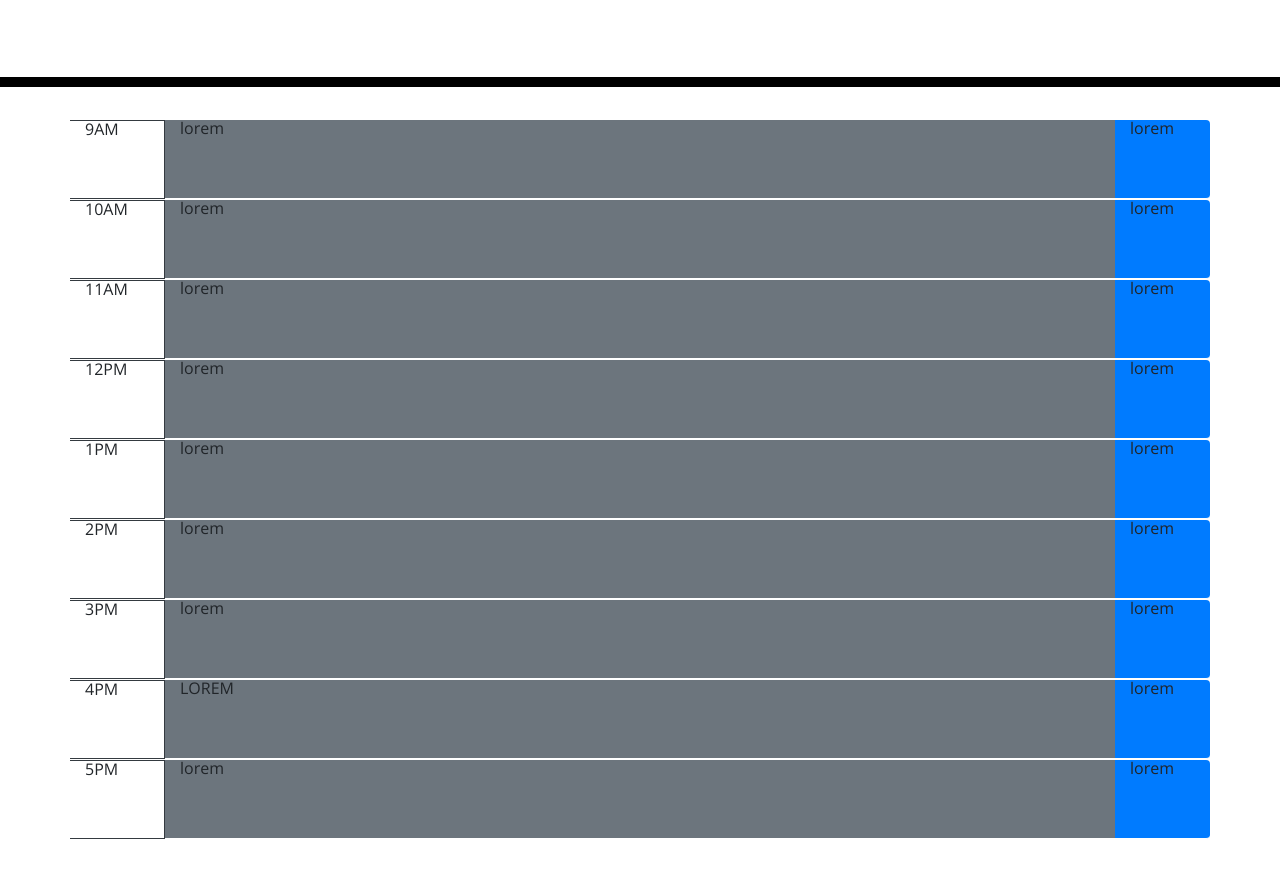
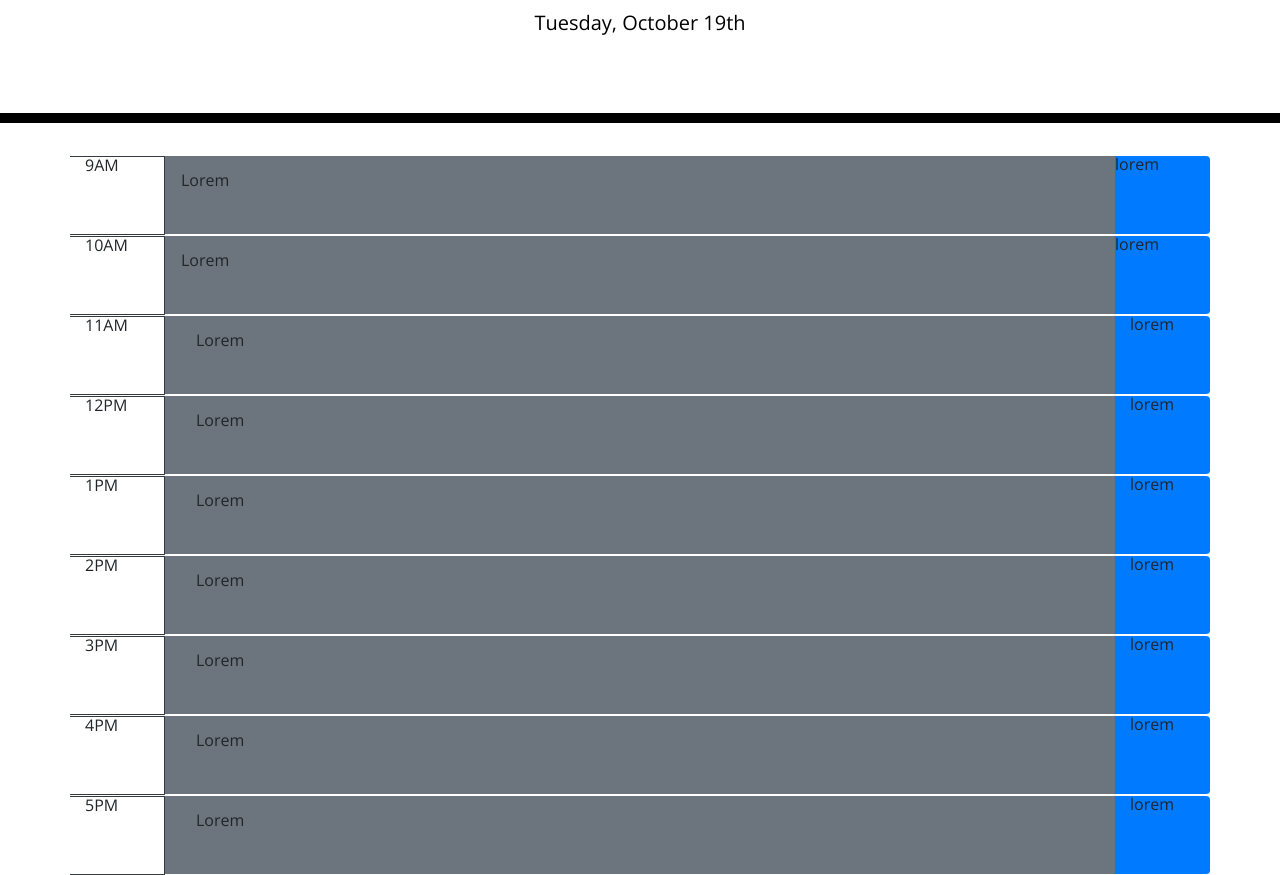
Before and after one commit to raealejandrino/Daily-planner, a plain HTML site: page index.html in a window 1280 px wide. Shown: the part 181-1056 px from the top of the page. Before the commit the page ends 1020 px from the top, so only its background shows below. Drawn offline with nearby package versions, Linux system fonts and the light colour scheme.

Commit message:
Added bootstrap styling and jquery save button initialization

```diff
--- a/index.html
+++ b/index.html
@@ -18,7 +18,7 @@
       href="https://fonts.googleapis.com/css?family=Open+Sans&display=swap"
       rel="stylesheet"
     />
-    <link rel="stylesheet" href="style.css" />
+    <link rel="stylesheet" href="./assets/css/style.css" />
     <title>Work Day Scheduler</title>
   </head>
 
@@ -31,52 +31,53 @@
     <div class="container">
       <div class="row">
         <div class="col-1 border border-left-0 border-dark">9AM</div>
-        <div class="col-10 border-bottom border-white bg-secondary">lorem</div>
-        <div class="col-1 bg-primary rounded-right border-bottom border-white">lorem</div>
+        <div class="col-10 border-bottom border-white bg-secondary task p-0"><p class="h-100 p-3">Lorem</p></div>
+        <div class="col-1 bg-primary rounded-right border-bottom border-white save p-0">lorem</div>
       </div>
       <div class="row">
         <div class="col-1 border border-left-0 border-dark">10AM</div>
-        <div class="col-10 border-bottom border-white bg-secondary">lorem</div>
-        <div class="col-1 bg-primary rounded-right border-bottom border-white">lorem</div>
+        <div class="col-10 border-bottom border-white bg-secondary task p-0"><p class="h-100 p-3">Lorem</p></div>
+        <div class="col-1 bg-primary rounded-right border-bottom border-white save p-0">lorem</div>
       </div>
       <div class="row">
         <div class="col-1 border border-left-0 border-dark">11AM</div>
-        <div class="col-10 col-10 border-bottom border-white bg-secondary">lorem</div>
+        <div class="col-10 col-10 border-bottom border-white bg-secondary task"><p class="h-100 p-3">Lorem</p></div>
         <div class="col-1 bg-primary rounded-right border-bottom border-white">lorem</div>
       </div>
       <div class="row">
         <div class="col-1 border border-left-0 border-dark">12PM</div>
-        <div class="col-10 col-10 border-bottom border-white bg-secondary">lorem</div>
+        <div class="col-10 col-10 border-bottom border-white bg-secondary task"><p class="h-100 p-3">Lorem</p></div>
         <div class="col-1 bg-primary rounded-right border-bottom border-white">lorem</div>
       </div>
       <div class="row">
         <div class="col-1 border border-left-0 border-dark">1PM</div>
-        <div class="col-10 col-10 border-bottom border-white bg-secondary">lorem</div>
+        <div class="col-10 col-10 border-bottom border-white bg-secondary task"><p class="h-100 p-3">Lorem</p></div>
         <div class="col-1 bg-primary rounded-right border-bottom border-white">lorem</div>
       </div>
       <div class="row">
         <div class="col-1 border border-left-0 border-dark">2PM</div>
-        <div class="col-10 col-10 border-bottom border-white bg-secondary">lorem</div>
+        <div class="col-10 col-10 border-bottom border-white bg-secondary task"><p class="h-100 p-3">Lorem</p></div>
         <div class="col-1 bg-primary rounded-right border-bottom border-white">lorem</div>
       </div>
       <div class="row">
         <div class="col-1 border border-left-0 border-dark">3PM</div>
-        <div class="col-10 col-10 border-bottom border-white bg-secondary">lorem</div>
+        <div class="col-10 col-10 border-bottom border-white bg-secondary task"><p class="h-100 p-3">Lorem</p></div>
         <div class="col-1 bg-primary rounded-right border-bottom border-white">lorem</div>
       </div>
       <div class="row">
         <div class="col-1 border border-left-0 border-dark">4PM</div>
-        <div class="col-10 col-10 border-bottom border-white bg-secondary">LOREM</div>
+        <div class="col-10 col-10 border-bottom border-white bg-secondary task"><p class="h-100 p-3">Lorem</p></div>
         <div class="col-1 bg-primary rounded-right border-bottom border-white">lorem</div>
       </div>
       <div class="row">
         <div class="col-1 border border-left-0 border-dark">5PM</div>
-        <div class="col-10 col-10 border-bottom border-white bg-secondary">lorem</div>
+        <div class="col-10 col-10 border-bottom border-white bg-secondary task"><p class="h-100 p-3">Lorem</p></div>
         <div class="col-1 bg-primary rounded-right border-bottom border-white">lorem</div>
       </div>
     </div>
 
     <script src="https://code.jquery.com/jquery-3.4.1.min.js"></script>
     <script src="https://cdnjs.cloudflare.com/ajax/libs/moment.js/2.24.0/moment.min.js"></script>
+    <script src="assets/js/logic.js"></script>
   </body>
 </html>
```
Also changed, not shown: assets/css/style.css (renamed from style.css).
